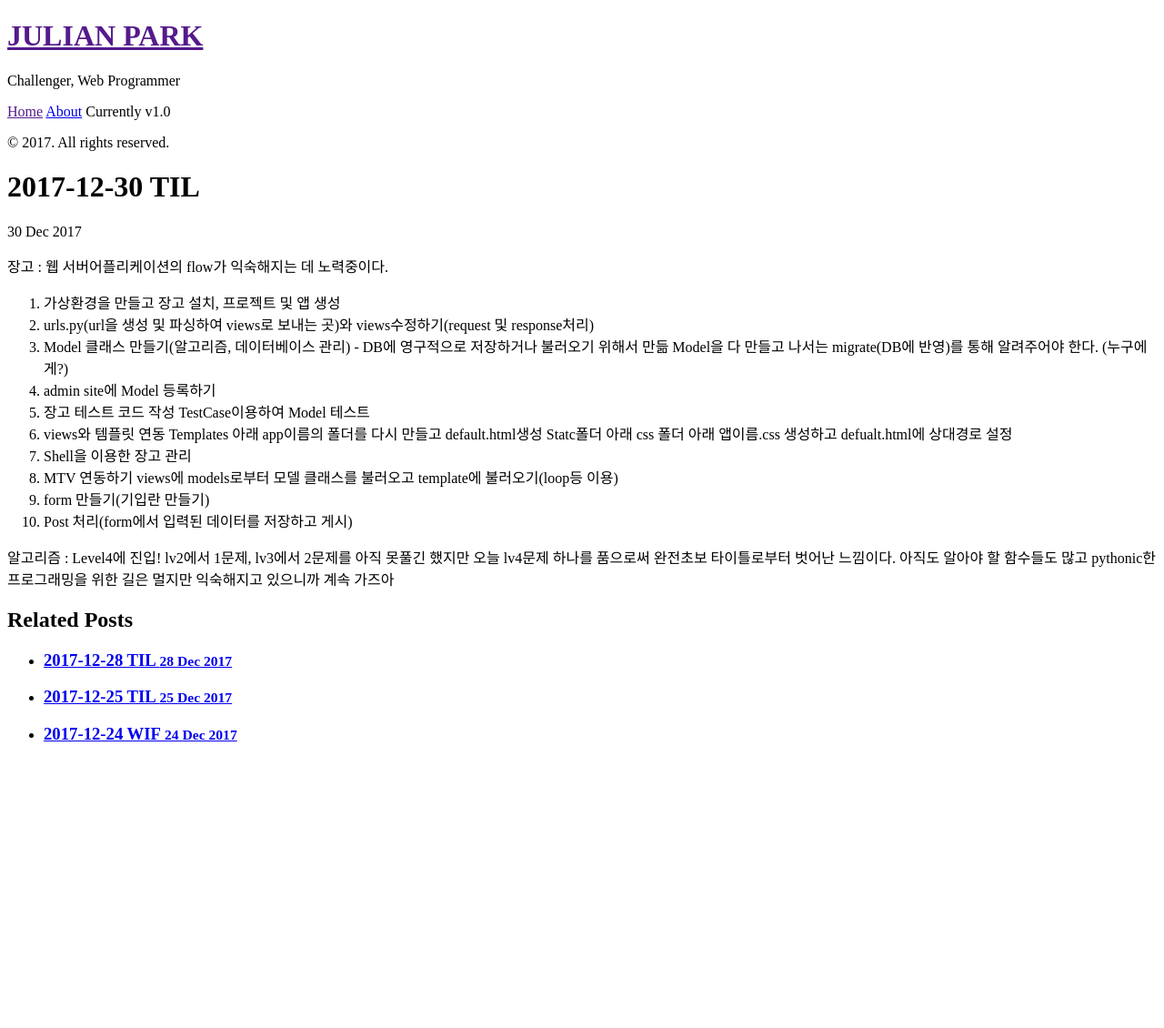
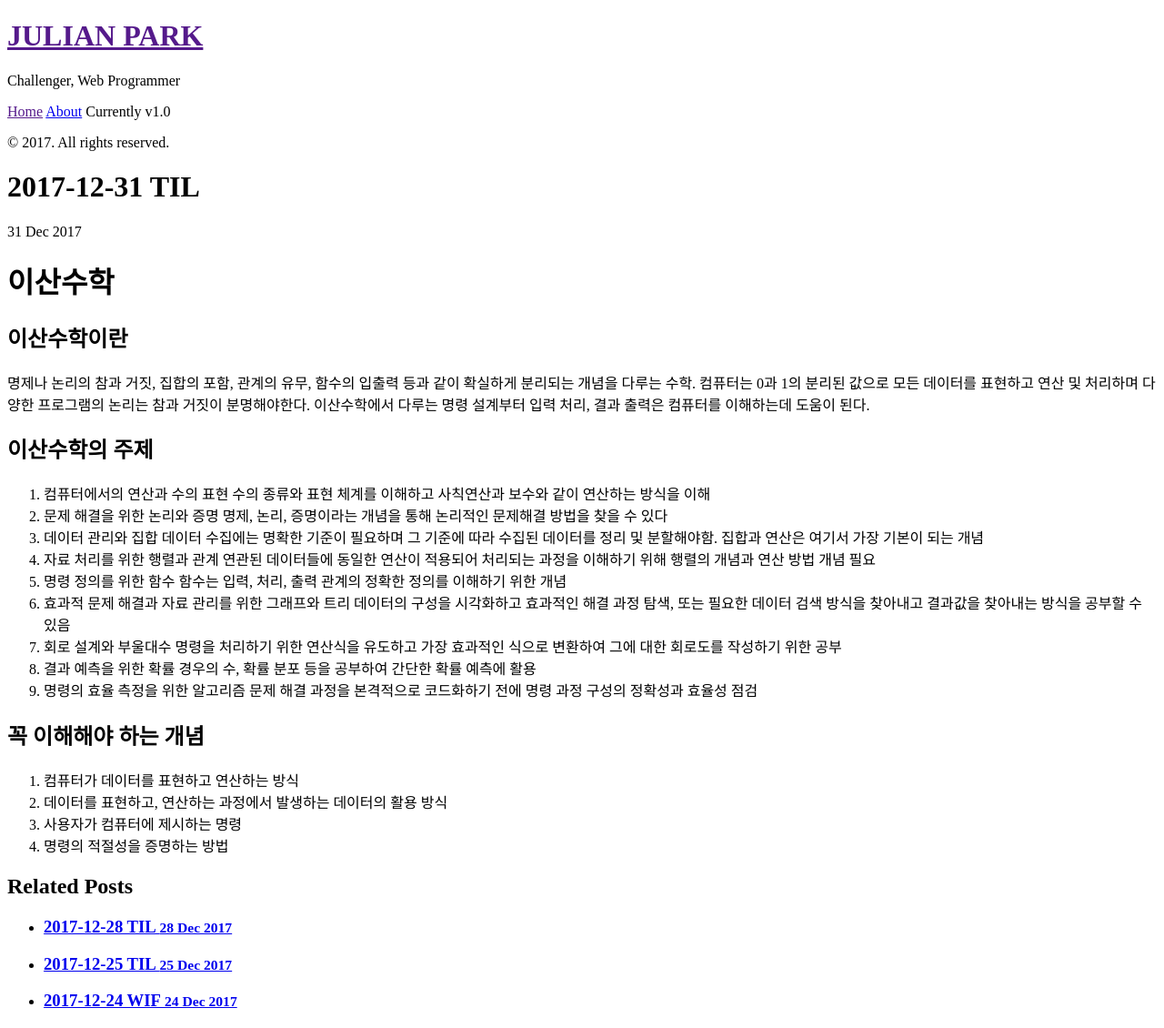
Before and after one commit to Chrisaor/chrisaor.github.com, a Jekyll site: the page built from _posts/2017-12-30-TIL.markdown, in a window 1280 px wide. Shown: the whole page at 91% size. Built offline with Jekyll 4.4.1, drawn with Linux system fonts in a browser that asks for light colours; before the commit the page ends 900 px from its top, so only the background shows below that.

Commit message:
2017-12-31

```diff
--- a/_posts/2017-12-30-TIL.markdown
+++ b/_posts/2017-12-30-TIL.markdown
@@ -1,26 +1,37 @@
 ---
 layout: post
-title:  "2017-12-30 TIL"
-date:   2017-12-30 18:30:00 +0900
+title:  "2017-12-31 TIL"
+date:   2017-12-31 18:30:00 +0900
 categories: TIL
 ---
 
-장고 : 웹 서버어플리케이션의 flow가 익숙해지는 데 노력중이다.
+# 이산수학
 
-1. 가상환경을 만들고 장고 설치, 프로젝트 및 앱 생성
-1. urls.py(url을 생성 및 파싱하여 views로 보내는 곳)와 views수정하기(request 및 response처리)
-1. Model 클래스 만들기(알고리즘, 데이터베이스 관리) - DB에 영구적으로 저장하거나 불러오기 위해서 만듦
-Model을 다 만들고 나서는 migrate(DB에 반영)를 통해 알려주어야 한다. (누구에게?)
-1. admin site에 Model 등록하기
-1. 장고 테스트 코드 작성
-TestCase이용하여 Model 테스트
-1. views와 템플릿 연동
-Templates 아래 app이름의 폴더를 다시 만들고 default.html생성
-Statc폴더 아래 css 폴더 아래 앱이름.css 생성하고 defualt.html에 상대경로 설정
-1. Shell을 이용한 장고 관리
-1. MTV 연동하기
-views에 models로부터 모델 클래스를 불러오고 template에 불러오기(loop등 이용)
-1. form 만들기(기입란 만들기)
-1. Post 처리(form에서 입력된 데이터를 저장하고 게시)
+## 이산수학이란
+명제나 논리의 참과 거짓, 집합의 포함, 관계의 유무, 함수의 입출력 등과 같이 확실하게 분리되는 개념을 다루는 수학. 컴퓨터는 0과 1의 분리된 값으로 모든 데이터를 표현하고 연산 및 처리하며 다양한 프로그램의 논리는 참과 거짓이 분명해야한다. 이산수학에서 다루는 명령 설계부터 입력 처리, 결과 출력은 컴퓨터를 이해하는데 도움이 된다.
 
-알고리즘 : Level4에 진입! lv2에서 1문제, lv3에서 2문제를 아직 못풀긴 했지만 오늘 lv4문제 하나를 품으로써 완전초보 타이틀로부터 벗어난 느낌이다. 아직도 알아야 할 함수들도 많고 pythonic한 프로그래밍을 위한 길은 멀지만 익숙해지고 있으니까 계속 가즈아
+## 이산수학의 주제
+1. 컴퓨터에서의 연산과 수의 표현
+수의 종류와 표현 체계를 이해하고 사칙연산과 보수와 같이 연산하는 방식을 이해
+1. 문제 해결을 위한 논리와 증명
+명제, 논리, 증명이라는 개념을 통해 논리적인 문제해결 방법을 찾을 수 있다
+1. 데이터 관리와 집합
+데이터 수집에는 명확한 기준이 필요하며 그 기준에 따라 수집된 데이터를 정리 및 분할해야함. 집합과 연산은 여기서 가장 기본이 되는 개념
+1. 자료 처리를 위한 행렬과 관계
+연관된 데이터들에 동일한 연산이 적용되어 처리되는 과정을 이해하기 위해 행렬의 개념과 연산 방법 개념 필요
+1. 명령 정의를 위한 함수
+함수는 입력, 처리, 출력 관계의 정확한 정의를 이해하기 위한 개념
+1. 효과적 문제 해결과 자료 관리를 위한 그래프와 트리
+데이터의 구성을 시각화하고 효과적인 해결 과정 탐색, 또는 필요한 데이터 검색 방식을 찾아내고 결과값을 찾아내는 방식을 공부할 수 있음
+1. 회로 설계와 부울대수
+명령을 처리하기 위한 연산식을 유도하고 가장 효과적인 식으로 변환하여 그에 대한 회로도를 작성하기 위한 공부
+1. 결과 예측을 위한 확률
+경우의 수, 확률 분포 등을 공부하여 간단한 확률 예측에 활용
+1. 명령의 효율 측정을 위한 알고리즘
+문제 해결 과정을 본격적으로 코드화하기 전에 명령 과정 구성의 정확성과 효율성 점검
+
+## 꼭 이해해야 하는 개념
+1. 컴퓨터가 데이터를 표현하고 연산하는 방식
+1. 데이터를 표현하고, 연산하는 과정에서 발생하는 데이터의 활용 방식
+1. 사용자가 컴퓨터에 제시하는 명령
+1. 명령의 적절성을 증명하는 방법
```
